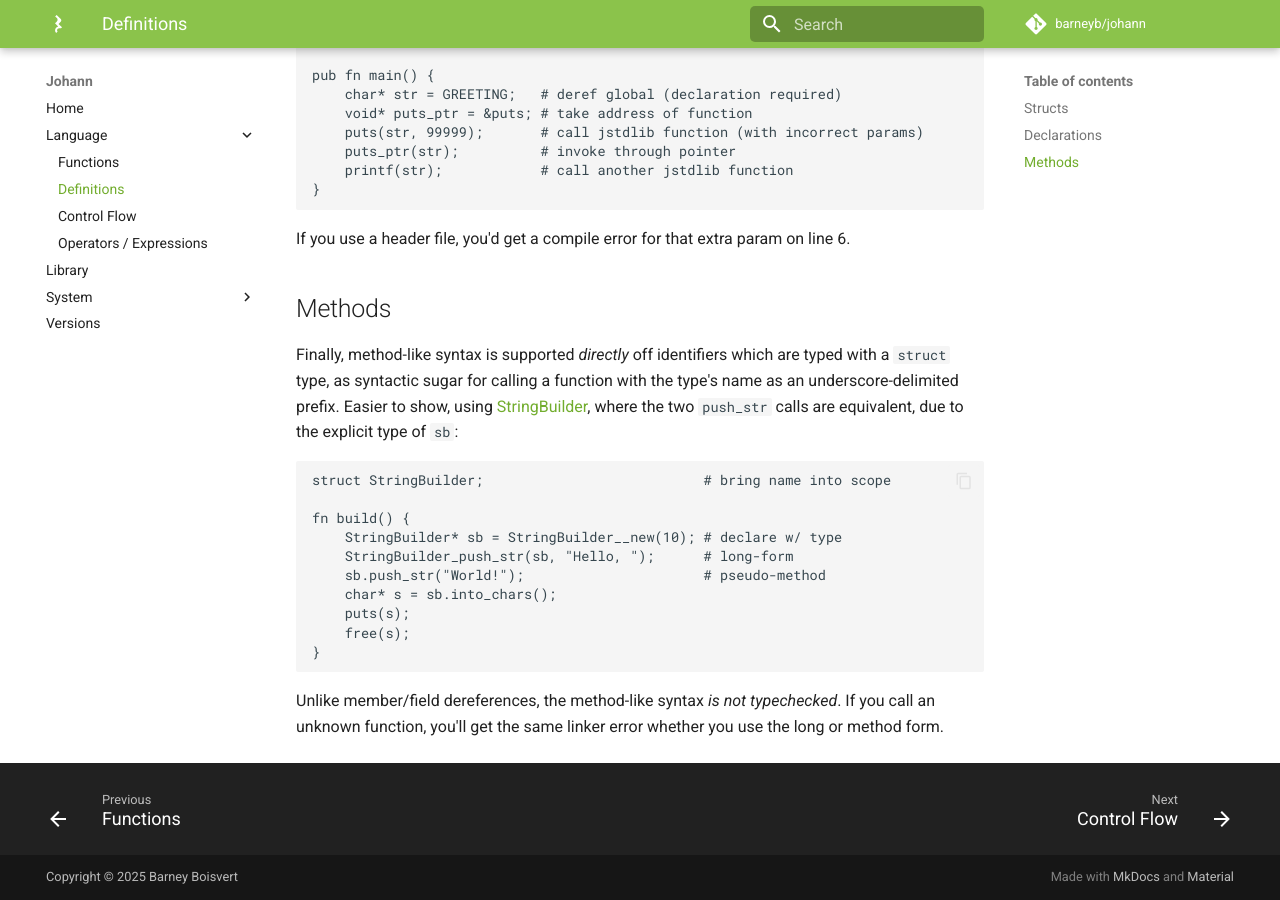
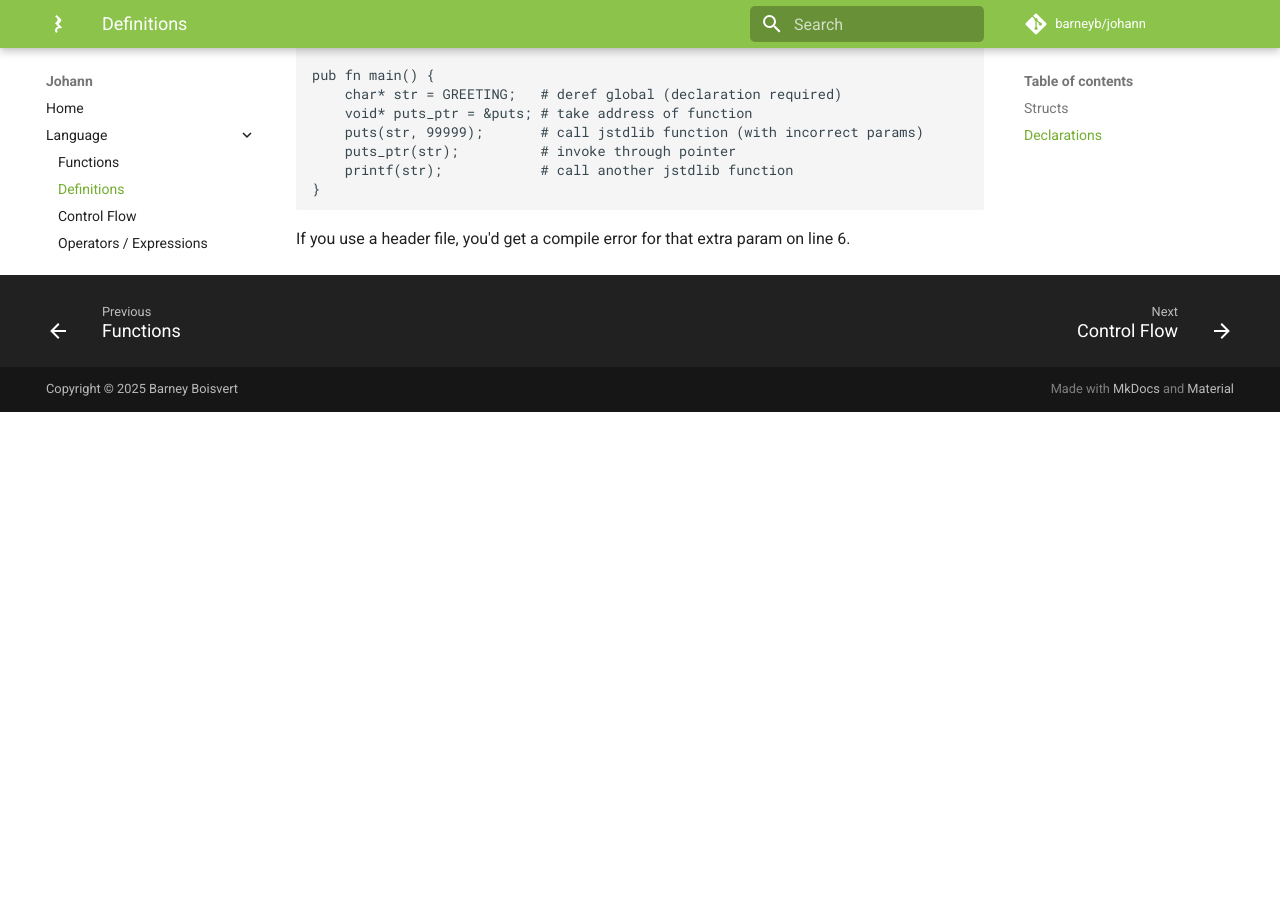
Before and after one commit to barneyb/johann, an MkDocs documentation site: the page built from documentation/docs/language/02_definitions.md, in a window 1280 px wide and 900 px high, scrolled down 1578 px. Built offline with MkDocs 1.6.1 and Material for MkDocs 9.7.7, drawn with Linux system fonts in a browser that asks for light colours; comment, search, counter and statistics services are not loaded; after the commit the page ends 1990 px from its top, so only the background shows below that.

Commit message:
move method syntax docs to the function page

````diff
--- a/documentation/docs/language/02_definitions.md
+++ b/documentation/docs/language/02_definitions.md
@@ -62,22 +62,3 @@ pub fn main() {
 ```
 
 If you use a header file, you'd get a compile error for that extra param on line 6.
-
-## Methods
-
-Finally, method-like syntax is supported _directly_ off identifiers which are typed with a `struct` type, as syntactic sugar for calling a function with the type's name as an underscore-delimited prefix. Easier to show, using [StringBuilder](../library/stringbuilder.jn.md), where the two `push_str` calls are equivalent, due to the explicit type of `sb`:
-
-```johann
-struct StringBuilder;                           # bring name into scope
-
-fn build() {
-    StringBuilder* sb = StringBuilder__new(10); # declare w/ type
-    StringBuilder_push_str(sb, "Hello, ");      # long-form
-    sb.push_str("World!");                      # pseudo-method
-    char* s = sb.into_chars();
-    puts(s);
-    free(s);
-}
-```
-
-Unlike member/field dereferences, the method-like syntax _is not typechecked_. If you call an unknown function, you'll get the same linker error whether you use the long or method form.
````
Also changed, not shown: documentation/docs/language/01_functions.md (+17 -0 lines).
